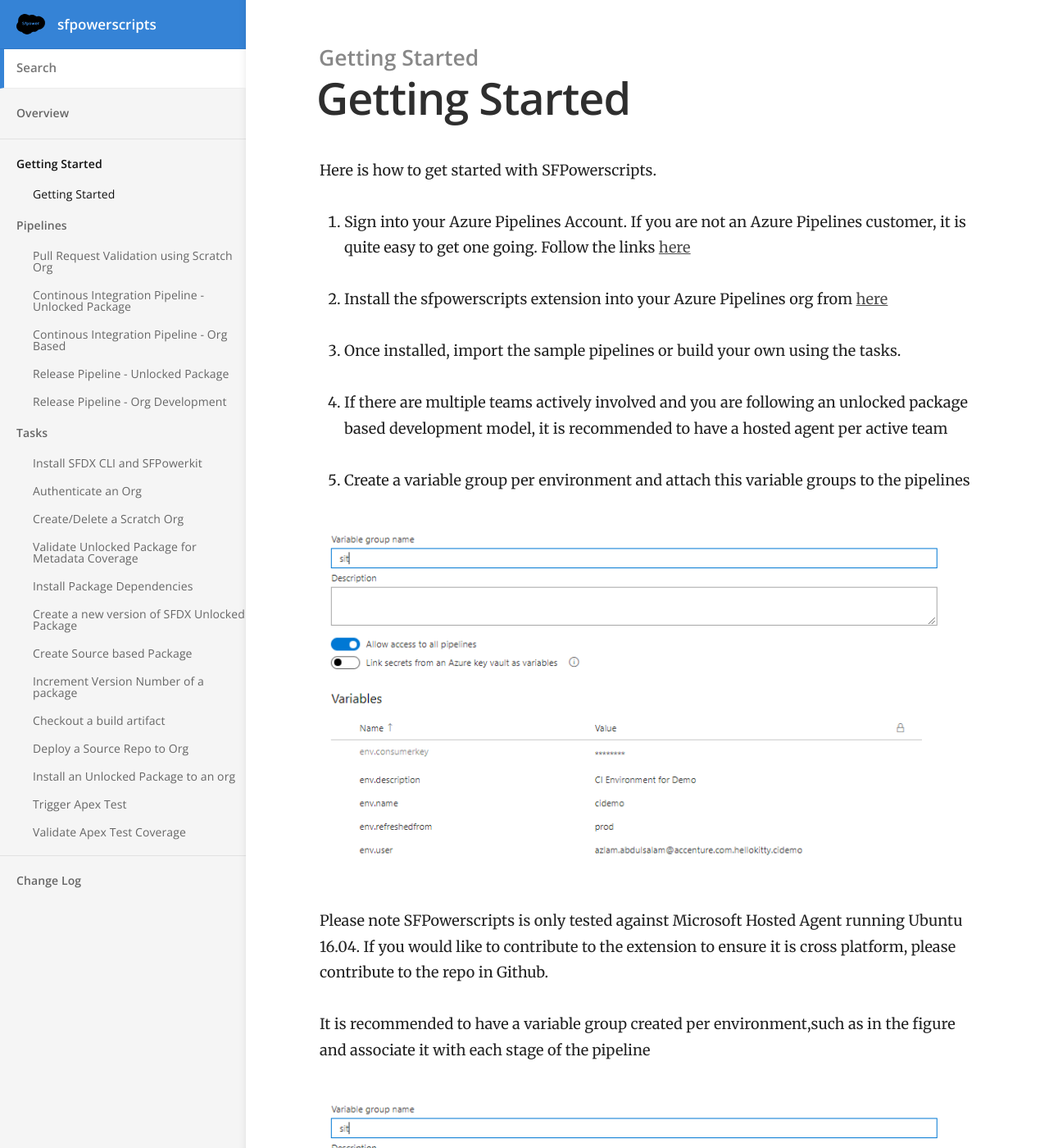
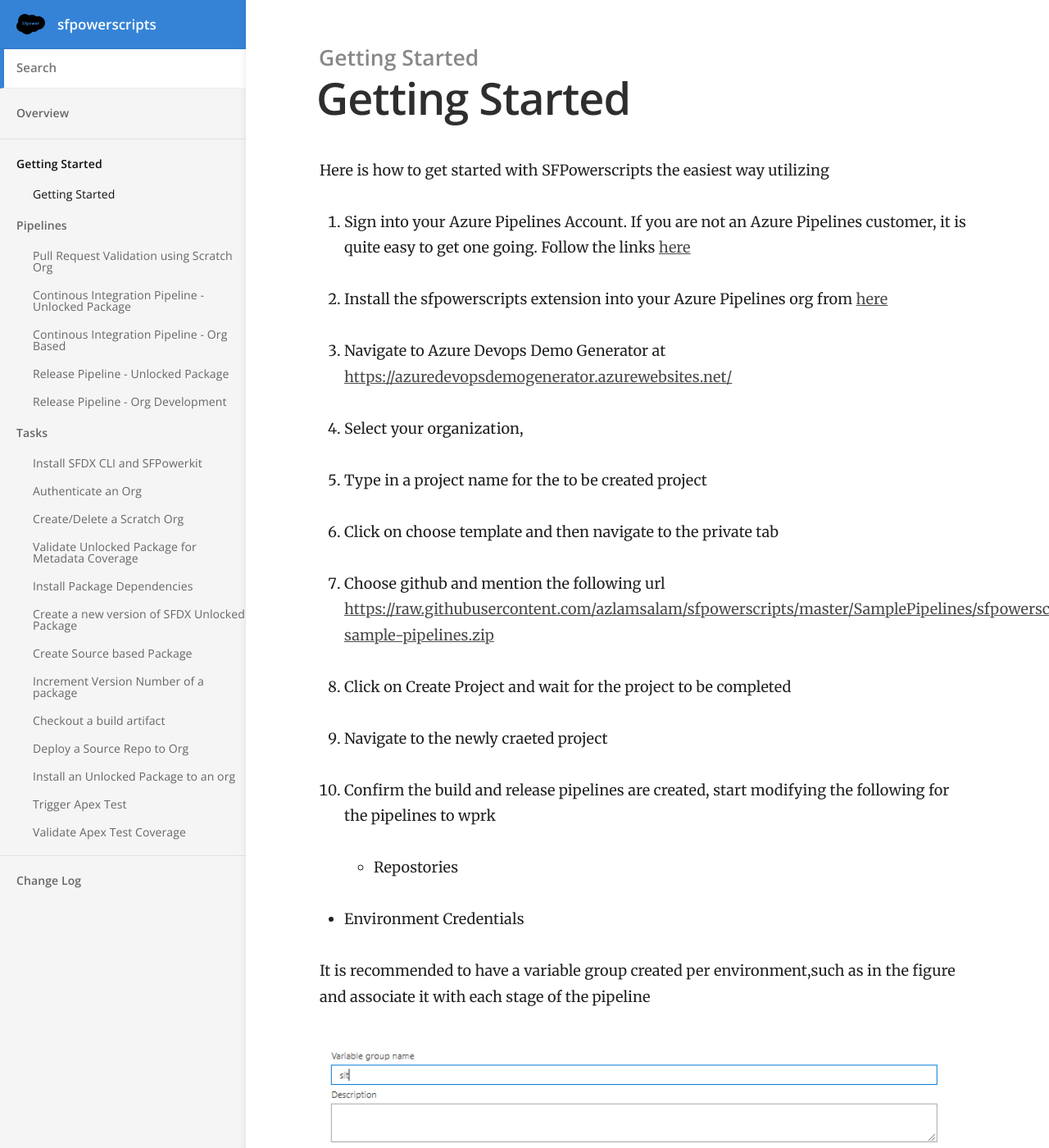
Before and after one commit to nbatterham/sfpowerscripts-doc, a Jekyll site: the page built from _docs/GettingStarted/Gettign Started.md, in a window 1280 px wide and 1400 px high. Shown: the whole window at 82% size. Built offline with Jekyll 4.4.1, drawn with Linux system fonts in a browser that asks for light colours; some of the changed text lies outside the part shown.

Commit message:
Added Getting started

```diff
--- a/_docs/GettingStarted/Gettign Started.md
+++ b/_docs/GettingStarted/Gettign Started.md
@@ -4,23 +4,33 @@ category: Getting Started
 order: 1
 ---
 
-Here is how to get started with SFPowerscripts.
+Here is how to get started with SFPowerscripts the easiest way utilizing
 
 1. Sign into your Azure Pipelines Account. If you are not an Azure Pipelines customer, it is quite easy to get one going. Follow the links [here](https://azure.microsoft.com/en-au/services/devops/)
 
 2. Install  the sfpowerscripts extension into your Azure Pipelines org from [here](https://marketplace.visualstudio.com/items?itemName=AzlamSalam.sfpowerscripts)
 
-3. Once installed, import the sample pipelines or build your own using the tasks.
+3. Navigate to Azure Devops Demo Generator  at [https://azuredevopsdemogenerator.azurewebsites.net/](https://azuredevopsdemogenerator.azurewebsites.net/)
 
-4. If there are multiple teams actively involved and you are following an unlocked package based development model, it is recommended to have a hosted agent per active team
+4. Select your organization,
 
-5. Create a variable group per environment and attach this variable groups to the pipelines
+5. Type in a project name for the to be created project
 
-![](/images/variable_group_for_envs.png){: width="812" height="440"}
+6. Click on choose template and then navigate to the private tab
 
+7.  Choose github and mention the following url [https://raw.githubusercontent.com/azlamsalam/sfpowerscripts/master/SamplePipelines/sfpowerscripts-sample-pipelines.zip](https://raw.githubusercontent.com/azlamsalam/sfpowerscripts/master/SamplePipelines/sfpowerscripts-sample-pipelines.zip)
 
-Please note SFPowerscripts is only tested against Microsoft Hosted Agent running Ubuntu 16.04. If you would like to contribute to the extension to ensure it is cross platform, please contribute to the repo in Github.
+8.  Click on Create Project and wait for the project to be completed
+
+9. Navigate to the newly craeted project
+
+10. Confirm the build and release pipelines are created,  start modifying the following for the pipelines to wprk
+ - Repostories
+
+ - Environment Credentials
 
 It is recommended to have a variable group created per environment,such as in the figure and associate it with each stage of the pipeline
 
 ![](/images/variable_group_for_envs.png){: width="812" height="440"}
+
+ - Setting up connnected app authentication, the current pipeline is authenticated  using credentials, it is better to set it up using JWT, To read more about JWT based authentication and to generate the private key files, please follow the instruction&nbsp;[here](https://developer.salesforce.com/docs/atlas.en-us.sfdx_dev.meta/sfdx_dev/sfdx_dev_auth_jwt_flow.htm) and follow the instructions for the auth task here
```
Also changed, not shown: images/Azure Devops Demo generator.png (added), images/choose private template.png (added), images/create new project.png (added).
